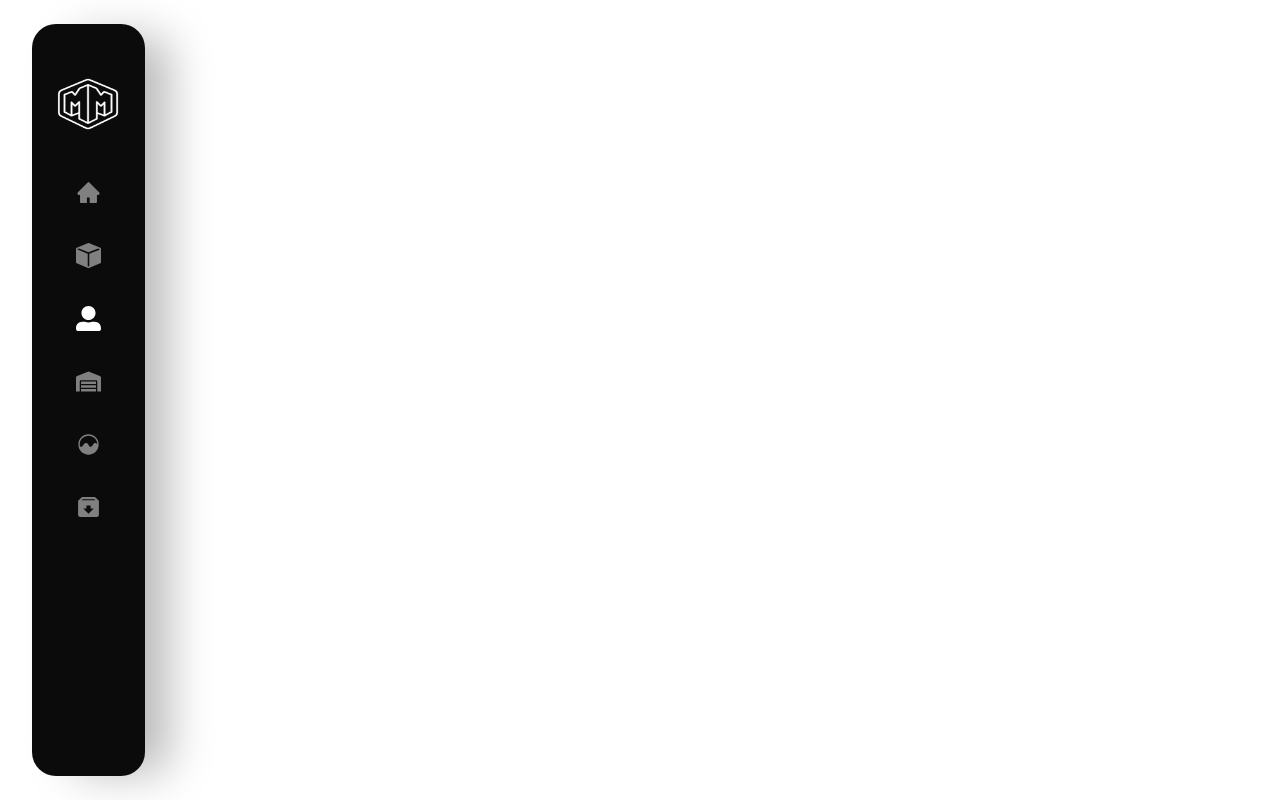
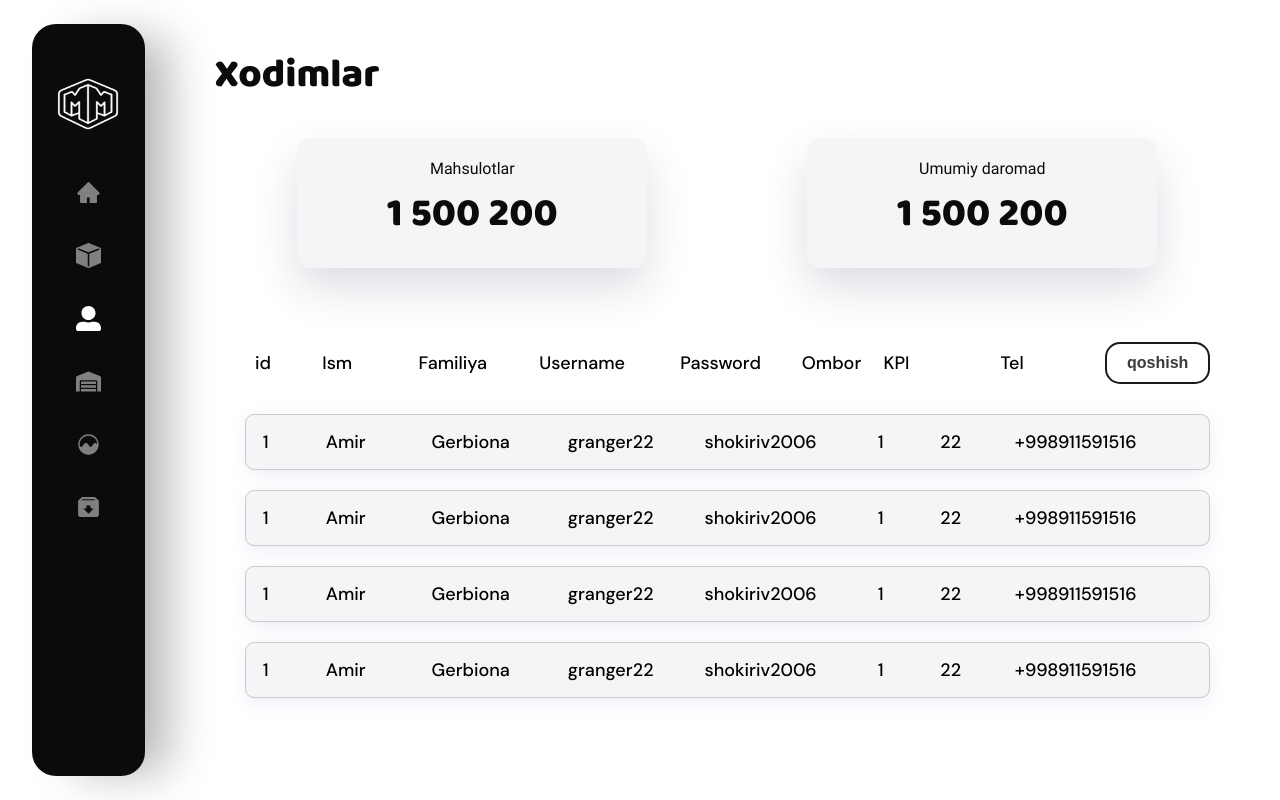
Before and after one commit to shokirov7/money-manager, a React (Vite) app: page /workers in a window 1280 px wide. Built offline with nearby package versions, Linux system fonts and the light colour scheme.

Commit message:
something33

```diff
--- /dev/null
+++ b/src/pages/workers/Workers.css
@@ -0,0 +1,132 @@
+.workers {
+  width: 100%;
+  padding: 20px 40px 40px 0;
+}
+
+.workers_welcome {
+  color: var(--black, #0c0b0b);
+  font-family: baloo-reg;
+  font-size: 40px;
+  font-style: normal;
+  font-weight: 400;
+  line-height: normal;
+  margin-bottom: 30px;
+}
+
+.workers_top {
+  display: flex;
+  align-items: center;
+  justify-content: center;
+  gap: 10rem;
+  margin-bottom: 4rem;
+}
+
+.workers_table {
+  width: 100%;
+  padding: 5px 20px;
+  min-height: 300px;
+  border-radius: 16px;
+}
+
+.workers_table_titles {
+  width: 100%;
+  padding: 5px 10px;
+  font-family: dm-med;
+  display: flex;
+  gap: 10px;
+  align-items: center;
+}
+
+.workers_table_title {
+  display: flex;
+  justify-content: center;
+  align-items: center;
+  font-size: 18px;
+}
+
+.workers_table_title:nth-child(1) {
+  width: 40px;
+}
+
+.workers_table_title:nth-child(2) {
+  width: 100px;
+}
+
+.workers_table_title:nth-child(3),
+.workers_table_title:nth-child(4) {
+  width: 130px;
+}
+
+.workers_table_title:nth-child(5) {
+  width: 150px;
+}
+.workers_table_title:nth-child(6) {
+  width: 70px;
+}
+
+.workers_table_title:nth-child(7) {
+  width: 50px;
+}
+.workers_table_title:nth-child(8) {
+  width: 180px;
+}
+
+.workers_table_cards {
+  margin-top: 20px;
+  padding: 5px 10px;
+  display: flex;
+  flex-direction: column;
+  gap: 20px;
+}
+
+.workers_table_card {
+  width: 100%;
+  display: flex;
+  align-items: center;
+  gap: 10px;
+  font-family: dm-med;
+  border-radius: 9px;
+  border: 1px solid var(--black, #cacaca);
+  background-color: var(--grey, #f5f5f7);
+  padding: 15px 0px;
+  box-shadow: 0px 5px 20px 0px #f0edf6;
+}
+
+.workers_table_titles_btn {
+  appearance: none;
+  background-color: transparent;
+  border: 0.125em solid #1A1A1A;
+  border-radius: 0.9375em;
+  box-sizing: border-box;
+  color: #3B3B3B;
+  cursor: pointer;
+  display: inline-block;
+  font-size: 16px;
+  font-weight: 600;
+  line-height: normal;
+  margin: 0;
+  outline: none;
+  padding: 10px 20px;
+  text-align: center;
+  text-decoration: none;
+  transition: all 300ms cubic-bezier(.23, 1, 0.32, 1);
+  user-select: none;
+  -webkit-user-select: none;
+  will-change: transform;
+}
+
+.workers_table_titles_btn:disabled {
+  pointer-events: none;
+}
+
+.workers_table_titles_btn:hover {
+  color: #fff;
+  background-color: #1A1A1A;
+  box-shadow: rgba(0, 0, 0, 0.25) 0 8px 15px;
+  transform: translateY(-2px);
+}
+
+.workers_table_titles_btn:active {
+  box-shadow: none;
+  transform: translateY(0);
+}
--- a/src/pages/workers/Workers.jsx
+++ b/src/pages/workers/Workers.jsx
@@ -1,9 +1,70 @@
 import React from 'react'
+import Profitcard from '../../components/profitcard/Profitcard'
+import './Workers.css'
 
 function Workers() {
   return (
-    <div>
-
+    <div className='workers'>
+      <div className="workers_welcome">Xodimlar</div>
+      <div className="workers_top">
+        <Profitcard desc={"Mahsulotlar"} />
+        <Profitcard desc={"Umumiy daromad"} />
+      </div>
+      <div className="workers_table">
+        <div className="workers_table_titles">
+          <div className="workers_table_title">id</div>
+          <div className="workers_table_title">Ism</div>
+          <div className="workers_table_title">Familiya</div>
+          <div className="workers_table_title">Username</div>
+          <div className="workers_table_title">Password</div>
+          <div className="workers_table_title">Ombor</div>
+          <div className="workers_table_title">KPI</div>
+          <div className="workers_table_title">Tel</div>
+          <button className='workers_table_titles_btn'>qoshish</button>
+        </div>
+        <div className="workers_table_cards">
+          <div className="workers_table_card">
+            <div className="workers_table_title">1</div>
+            <div className="workers_table_title">Amir</div>
+            <div className="workers_table_title">Gerbiona</div>
+            <div className="workers_table_title">granger22</div>
+            <div className="workers_table_title">shokiriv2006</div>
+            <div className="workers_table_title">1</div>
+            <div className="workers_table_title">22</div>
+            <div className="workers_table_title">+998911591516</div>
+          </div>
+          <div className="workers_table_card">
+            <div className="workers_table_title">1</div>
+            <div className="workers_table_title">Amir</div>
+            <div className="workers_table_title">Gerbiona</div>
+            <div className="workers_table_title">granger22</div>
+            <div className="workers_table_title">shokiriv2006</div>
+            <div className="workers_table_title">1</div>
+            <div className="workers_table_title">22</div>
+            <div className="workers_table_title">+998911591516</div>
+          </div>
+          <div className="workers_table_card">
+            <div className="workers_table_title">1</div>
+            <div className="workers_table_title">Amir</div>
+            <div className="workers_table_title">Gerbiona</div>
+            <div className="workers_table_title">granger22</div>
+            <div className="workers_table_title">shokiriv2006</div>
+            <div className="workers_table_title">1</div>
+            <div className="workers_table_title">22</div>
+            <div className="workers_table_title">+998911591516</div>
+          </div>
+          <div className="workers_table_card">
+            <div className="workers_table_title">1</div>
+            <div className="workers_table_title">Amir</div>
+            <div className="workers_table_title">Gerbiona</div>
+            <div className="workers_table_title">granger22</div>
+            <div className="workers_table_title">shokiriv2006</div>
+            <div className="workers_table_title">1</div>
+            <div className="workers_table_title">22</div>
+            <div className="workers_table_title">+998911591516</div>
+          </div>
+        </div>
+      </div>
     </div>
   )
 }
```
